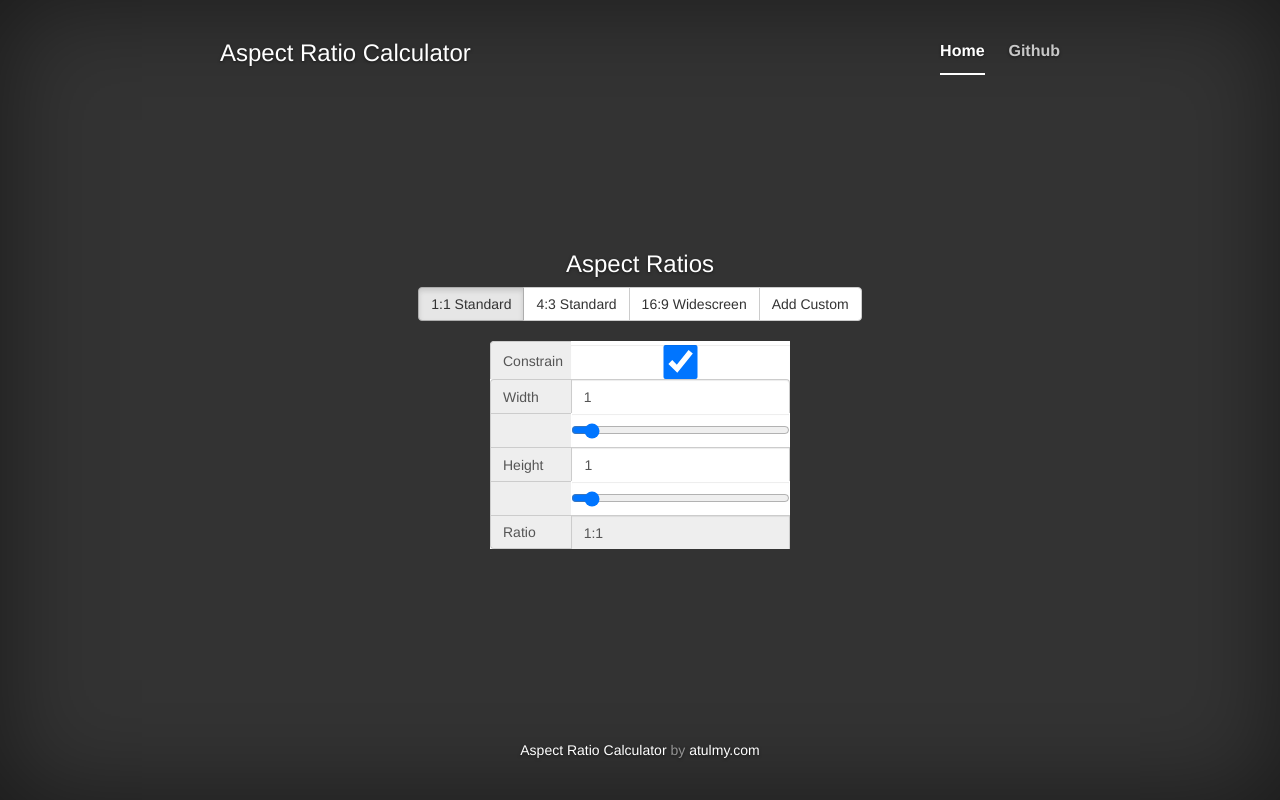
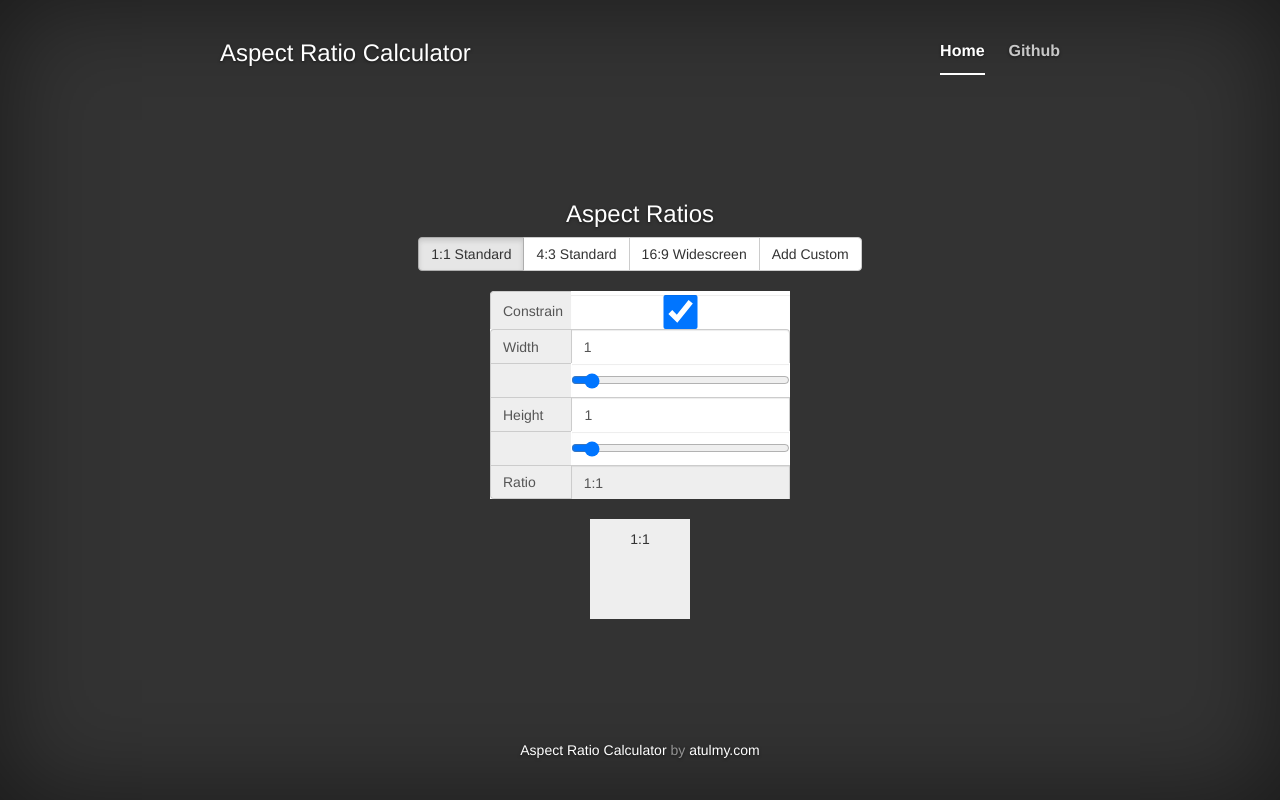
Before and after one commit to atulmy/tool-aspectratio, a PHP site: page / in a window 1280 px wide. Run offline with PHP 8.4, Linux system fonts and the light colour scheme; some libraries are stand-ins or nearby versions.

Commit message:
Preview option.

```diff
--- a/static/css/app.css
+++ b/static/css/app.css
@@ -182,8 +182,10 @@ body {
 
 #preview {
     background-color: #eee;
-    width: 80px;
-    height: 60px;
+    width: 100px;
+    height: 100px;
+    max-width: 100px;
+    max-height: 100px;
     color: #333;
     transition: all 0.2s ease;
 }
--- a/static/js/app.js
+++ b/static/js/app.js
@@ -82,7 +82,7 @@ var app = {
         $('#ratio_height_range').val(app.ratio.dataHeight);
         var ratioText = app.ratio.width+':'+app.ratio.height;
         $('#ratio_ratio').val(ratioText);
-        $('#preview').height(app.ratio.height * 10).width(app.ratio.width * 10);
+        $('#preview').height((100 * app.ratio.dataHeight) / app.ratio.dataWidth);
         $('#preview p').html(ratioText);
 
         $('.ratio_list').removeClass('active');
@@ -125,14 +125,28 @@ var app = {
                 app.ratio.constrain = false;
             }
         });
-        $('#ratio_width, #ratio_width_range').on('change', function() {
+        $('#ratio_width').on('keyup', function() {
             var width = parseInt($(this).val());
             if(width > 0) {
                 app.ratio.dataWidth = width;
                 app.recalculate('width');
             }
         });
-        $('#ratio_height, #ratio_height_range').on('change', function() {
+        $('#ratio_width_range').on('change', function() {
+            var width = parseInt($(this).val());
+            if(width > 0) {
+                app.ratio.dataWidth = width;
+                app.recalculate('width');
+            }
+        });
+        $('#ratio_height').on('keyup', function() {
+            var height = parseInt($(this).val());
+            if(height > 0) {
+                app.ratio.dataHeight = height;
+                app.recalculate('height');
+            }
+        });
+        $('#ratio_height_range').on('change', function() {
             var height = parseInt($(this).val());
             if(height > 0) {
                 app.ratio.dataHeight = height;
--- a/view/index.view.php
+++ b/view/index.view.php
@@ -26,7 +26,7 @@
                                 </div>
                                 <div class="input-group">
                                     <span class="input-group-addon border-b-l-0 border-b-none text-shadow-none" style="padding-right: 32px;">Width</span>
-                                    <input type="number" id="ratio_width" class="form-control border-b-r-0 border-b-none" />
+                                    <input type="text" id="ratio_width" class="form-control border-b-r-0 border-b-none" />
                                 </div>
                                 <div class="input-group">
                                     <span class="input-group-addon border-t-l-0 border-b-l-0 border-b-none text-shadow-none" style="padding-right: 68px;"></span>
@@ -34,7 +34,7 @@
                                 </div>
                                 <div class="input-group">
                                     <span class="input-group-addon border-t-l-0 border-b-l-0 text-shadow-none border-b-none" style="padding-right: 28px;">Height</span>
-                                    <input type="number" id="ratio_height" class="form-control border-t-r-0 border-b-r-0 border-b-none"/>
+                                    <input type="text" id="ratio_height" class="form-control border-t-r-0 border-b-r-0 border-b-none"/>
                                 </div>
                                 <div class="input-group">
                                     <span class="input-group-addon border-t-l-0 border-b-l-0 text-shadow-none border-b-none" style="padding-right: 68px;"></span>
@@ -47,7 +47,7 @@
                             </div>
                         </div>
                         <div class="row mt20">
-                            <div id="preview" style="margin: 0px auto; display: none;">
+                            <div id="preview" style="margin: 0px auto;">
                                 <p class="text-shadow-none pt10">Preview</p>
                             </div>
                         </div>
```
